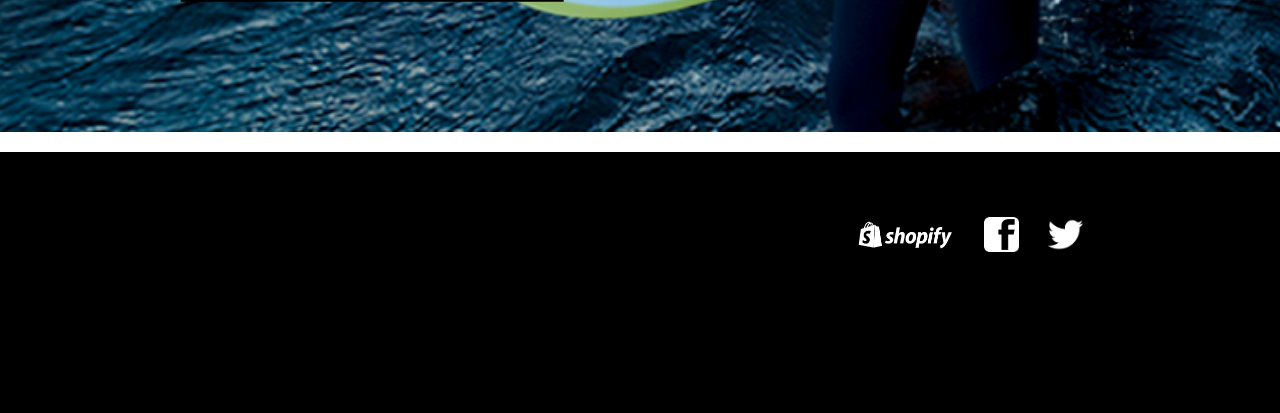
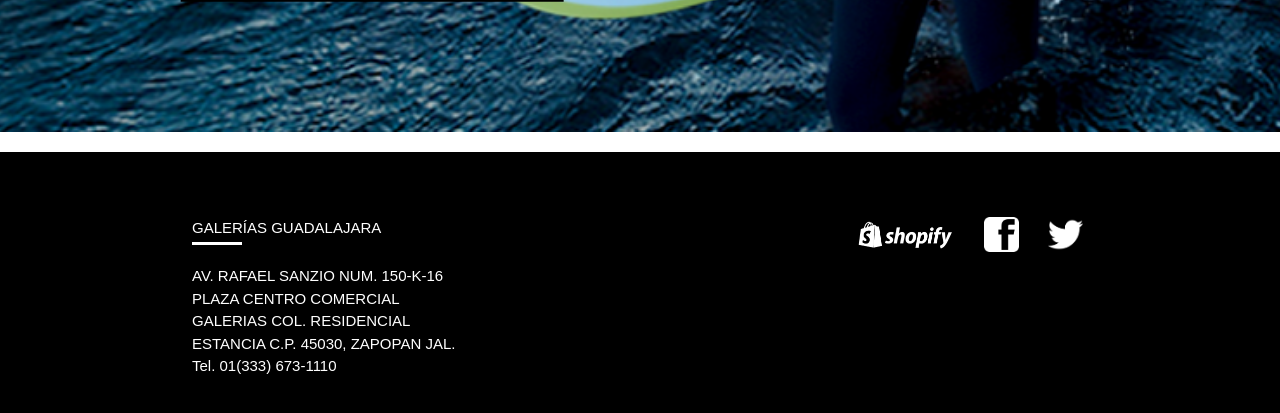
Before and after one commit to pcuervo/vittorio, a WordPress theme: template themes/vittorio/index.php in a window 1280 px wide. Shown: the part 744-1157 px from the top of the page. Before the commit the page ends 996 px from the top, so only its background shows below. Run offline with PHP 8.4 and a stand-in for WordPress, Linux system fonts and the light colour scheme; the site name, menu and one post (Sample post) are stand-ins, and other content is empty; some libraries are stand-ins or nearby versions.

Commit message:
info tienda

```diff
--- a/themes/vittorio/footer.php
+++ b/themes/vittorio/footer.php
@@ -1,7 +1,12 @@
 		<footer class="[ page-footer ]">
 			<div class="[ container ]">
 				<div class="[ row ][ text-right text-center-mobile ]">
-					<div class="[ col s12 m5 l5 offset-m7 offset-l7 ]">
+					<div class="[ col s12 m4 l4 ][ white-text ][ text-left ]">
+						<h6>GALERÍAS GUADALAJARA</h6>
+						<div class="[ divider-small ]"></div>
+						<p class="[ margin-top ][ width-300p ]">AV. RAFAEL SANZIO NUM. 150-K-16 PLAZA CENTRO COMERCIAL GALERIAS COL. RESIDENCIAL ESTANCIA C.P. 45030, ZAPOPAN JAL. Tel. 01(333) 673-1110</p>
+					</div>
+					<div class="[ col s12 m8 l8 ]">
 						<a class="[ margin-xsmall ][ inline-flex ]" href=""><img class="[ height-35 ]" src="<?php echo THEMEPATH; ?>img/shopify-icon.png" alt="shopify icon"></a>
 						<a class="[ margin-horizontal ][ inline-flex ]" href=""><img class="[ height-35 ]" src="<?php echo THEMEPATH; ?>img/facebook-icon.png" alt="facebook icon"></a>
 						<a class="[ margin-xsmall ][ inline-flex ]" href=""><img class="[ height-35 ]" src="<?php echo THEMEPATH; ?>img/twitter-icon.png" alt="twitter icon"></a>
--- a/themes/vittorio/sass/components/_utilities.scss
+++ b/themes/vittorio/sass/components/_utilities.scss
@@ -65,6 +65,7 @@
 .width-20			{ width: 20%}
 .width-20			{ width: 20%}
 
+
 .height-35     { height:35px;}
 
 .width-100vh  { width: 100vw;}
@@ -123,6 +124,7 @@
     height: 100vh;
   }
 }
+
 //Colors
 
 .bg-dark{
@@ -141,3 +143,7 @@
 .no-jumpline{
   white-space:nowrap;
 }
+.divider-small{
+  width: 50px;
+  border-top: solid;
+}
```
Also changed, not shown: themes/vittorio/style.css.
